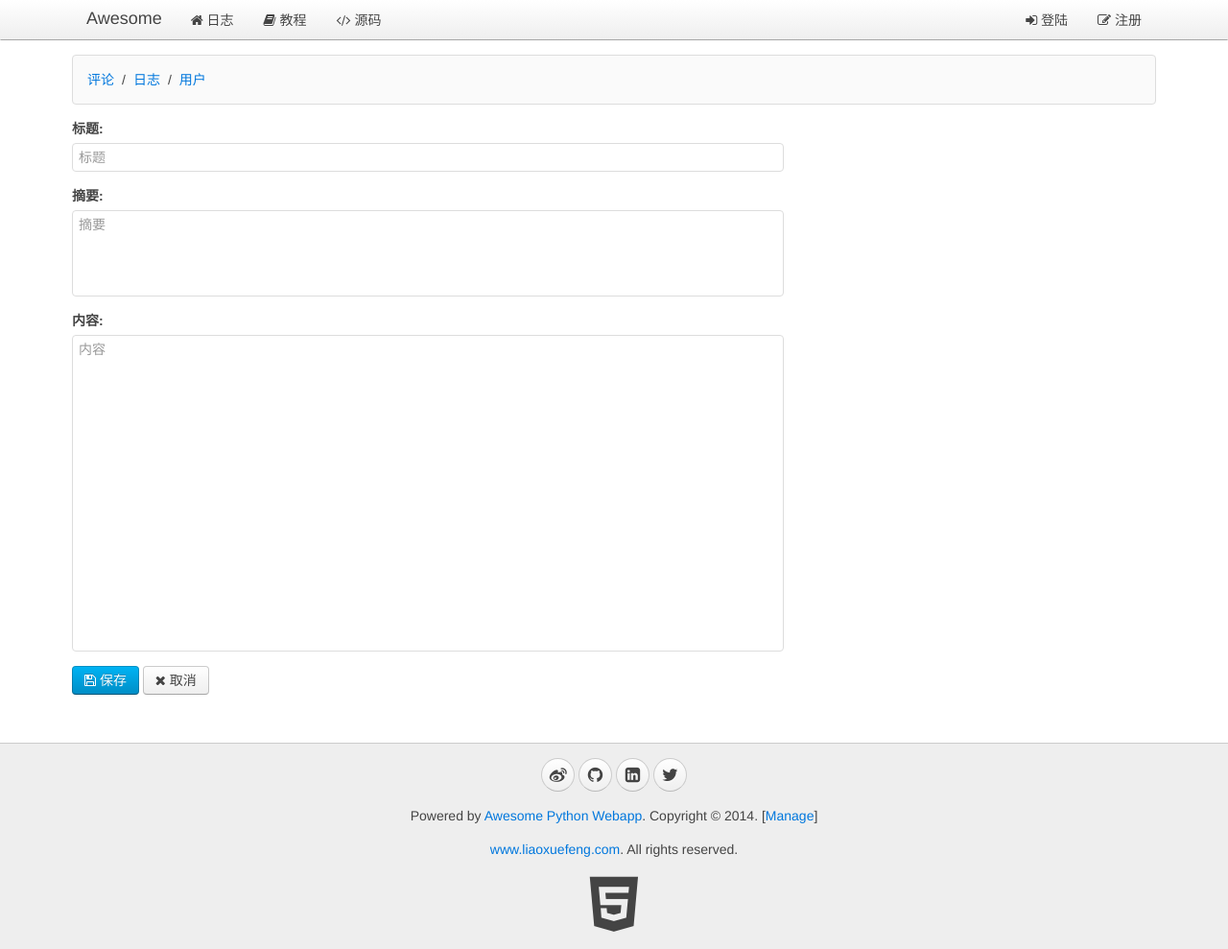
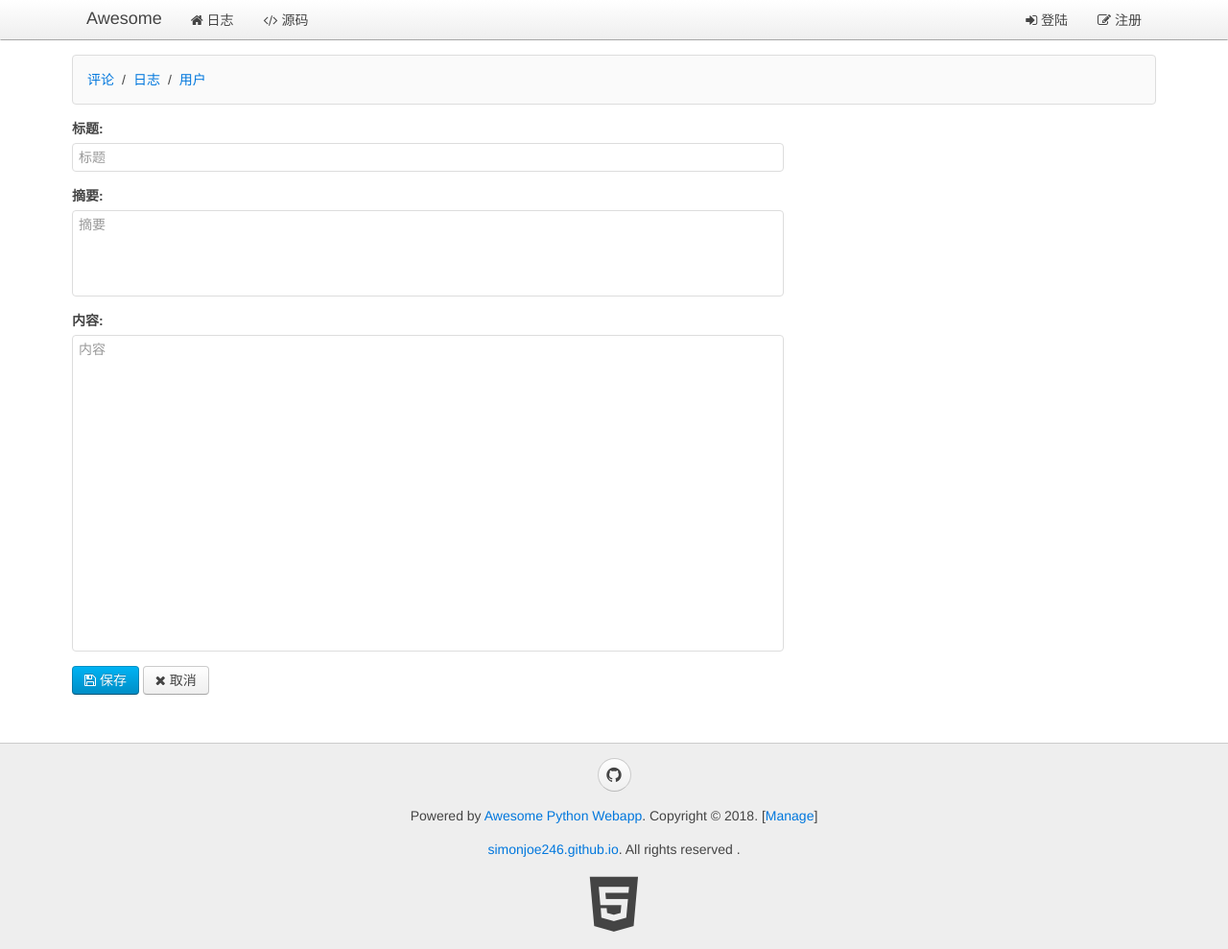
Before and after one commit to simonjoe246/awesome-python3-webapp, a Python web app: template www/templates/manage_blog_edit.html in a window 1280 px wide. Shown: the whole page at 96% size. Run offline with Jinja, Linux system fonts and the light colour scheme; the template is opened without the code that fills it, so the values that code supplies are empty.

Commit message:
day14 complete

```diff
--- a/www/handlers.py
+++ b/www/handlers.py
@@ -217,7 +217,7 @@ def manage_create_blog():
 # get the page of modifying blog
 async def manage_edit_blog(*, id):
     return {
-        '__template__': 'manage_blog_edit_blog',
+        '__template__': 'manage_blog_edit.html',
         'id': '',
         'aciton': '/api/blogs'
     }
@@ -265,7 +265,7 @@ async def api_comments(*, page='1'):
     p = Page(num, page_index)
     if num == 0:
         return dict(page=p, comments=())
-    comments = Comment.findAll(orderBy='created_at desc', limit=(p.offset, p.limit))
+    comments = await Comment.findAll(orderBy='created_at desc', limit=(p.offset, p.limit))
     return dict(page=p, comments=comments)
 
 
@@ -355,7 +355,7 @@ async def api_register_users(*, email, name, passwd):
     sha1_passwd = '%s:%s' % (uid, passwd)
     user = User(id=uid, name=name.strip(), email=email, passwd=hashlib.sha1(sha1_passwd.encode('utf-8')).hexdigest(
 
-    ), image='http://www.gravater.com/avater/%s?d=mm&s=120' % hashlib.md5(email.encode('utf-8')).hexdigest())
+    ), image='http://www.gravatar.com/avater/%s?d=mm&s=120' % hashlib.md5(email.encode('utf-8')).hexdigest())
     await user.save()
     # make session cookie
     r = web.Response()
--- a/www/templates/__base__.html
+++ b/www/templates/__base__.html
@@ -38,8 +38,7 @@
             <a href="/" class="uk-navbar-brand">Awesome</a>
             <ul class="uk-navbar-nav">
                 <li data-url="blogs"><a href="/"><i class="uk-icon-home"></i> 日志</a></li>
-                <li><a target="_blank" href="http://www.liaoxuefeng.com/wiki/0014316089557264a6b348958f449949df42a6d3a2e542c000"><i class="uk-icon-book"></i> 教程</a></li>
-                <li><a target="_blank" href="https://github.com/michaelliao/awesome-python3-webapp"><i class="uk-icon-code"></i> 源码</a></li>
+                <li><a target="_blank" href="https://github.com/simonjoe246/awesome-python3-webapp"><i class="uk-icon-code"></i> 源码</a></li>
             </ul>
             <div class="uk-navbar-flip">
                 <ul class="uk-navbar-nav">
@@ -74,13 +73,12 @@
         <div class="uk-container uk-container-center uk-text-center">
             <div class="uk-panel uk-margin-top uk-margin-bottom">
                 <p>
-                    <a target="_blank" href="http://weibo.com/liaoxuefeng" class="uk-icon-button uk-icon-weibo"></a>
-                    <a target="_blank" href="https://github.com/michaelliao" class="uk-icon-button uk-icon-github"></a>
-                    <a target="_blank" href="http://www.linkedin.com/in/liaoxuefeng" class="uk-icon-button uk-icon-linkedin-square"></a>
-                    <a target="_blank" href="https://twitter.com/liaoxuefeng" class="uk-icon-button uk-icon-twitter"></a>
+                    <a target="_blank" href="https://github.com/simonjoe246" class="uk-icon-button uk-icon-github"></a>
                 </p>
-                <p>Powered by <a href="http://awesome.liaoxuefeng.com">Awesome Python Webapp</a>. Copyright &copy; 2014. [<a href="/manage/" target="_blank">Manage</a>]</p>
-                <p><a href="http://www.liaoxuefeng.com/" target="_blank">www.liaoxuefeng.com</a>. All rights reserved.</p>
+                <p>Powered by <a href="http://awesome.liaoxuefeng.com">Awesome Python Webapp</a>. Copyright &copy; 2018.
+                    [<a href="/manage/" target="_blank">Manage</a>]</p>
+                <p><a href="http://simonjoe246.github.io" target="_blank">simonjoe246.github.io</a>. All rights reserved
+                    .</p>
                 <a target="_blank" href="http://www.w3.org/TR/html5/"><i class="uk-icon-html5" style="font-size:64px; color: #444;"></i></a>
             </div>
 
```
